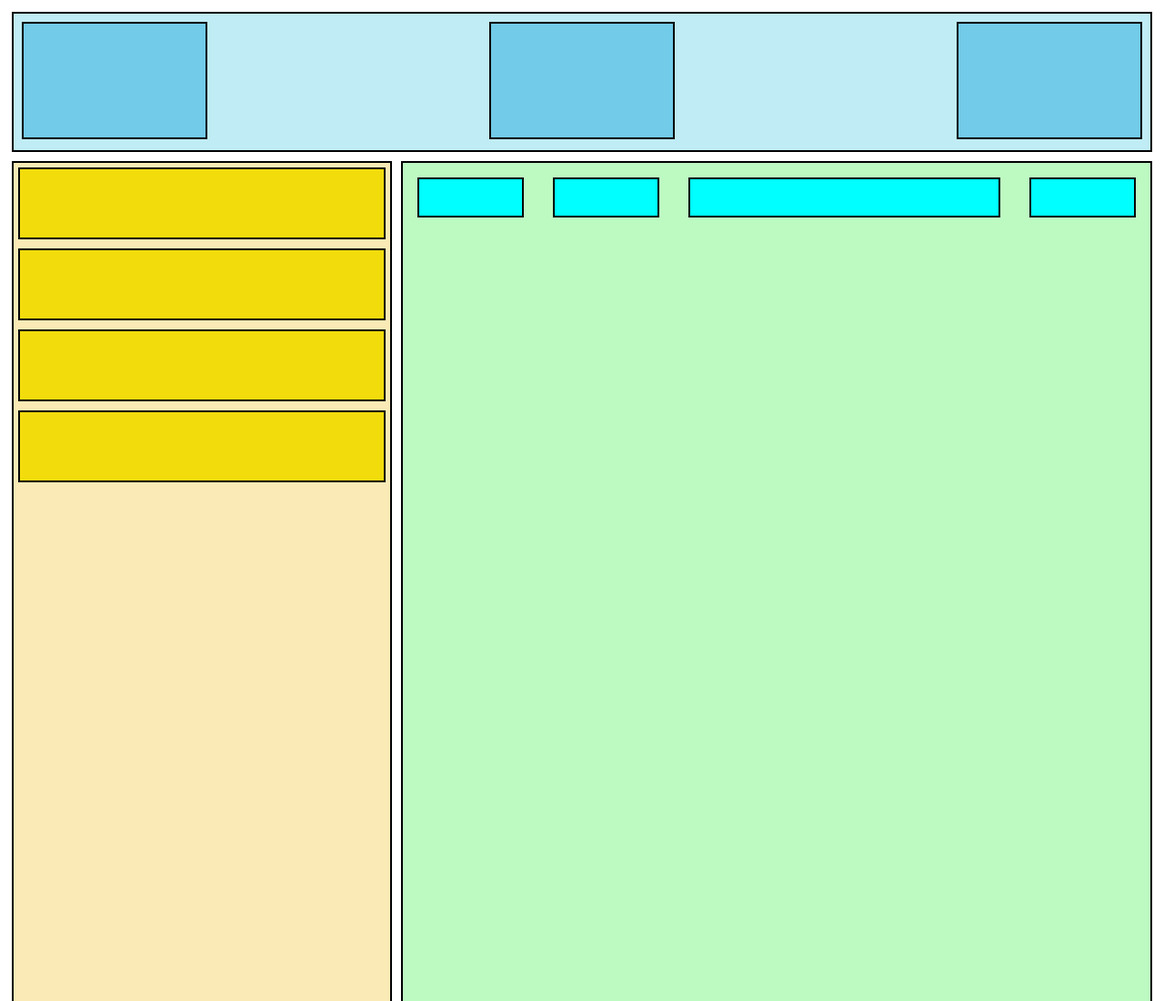
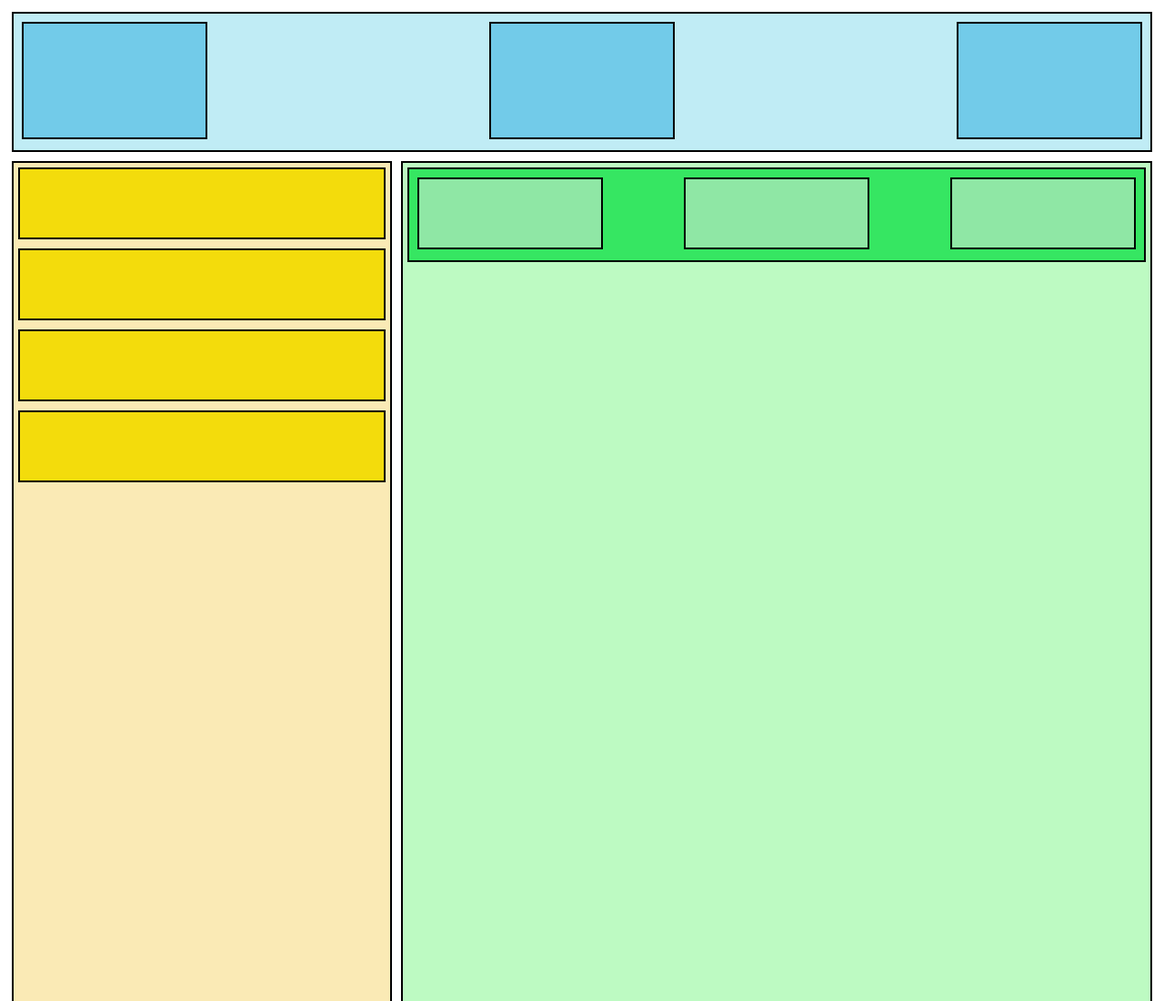
Before and after one commit to C-Au/Flexbox, a plain HTML site: page index.html in a window 1280 px wide. Shown: the top 1100 px of the page at 91% size. Drawn offline with Linux system fonts and the light colour scheme.

Commit message:
Added more boxes

```diff
--- a/Styles/main.css
+++ b/Styles/main.css
@@ -39,6 +39,16 @@ body {
   height: 100rem;
 }
 
+.container-four {
+  display: flex;
+  flex: 1;
+  height: 100px;
+  border: 2px solid black;
+  background-color: rgb(54, 230, 98);
+  justify-content: space-between;
+  margin: 5px;
+}
+
 .box-one {
   width: 200px;
   height: 125px;
@@ -54,3 +64,11 @@ body {
   border: 2px solid black;
   background-color: rgb(243, 220, 12);
 }
+
+.box-four {
+  width: 200px;
+  height: 75px;
+  margin: 9px;
+  border: 2px solid black;
+  background-color: rgb(143, 231, 165);
+}
--- a/index.html
+++ b/index.html
@@ -29,10 +29,10 @@
             </div> <!-- child -->
             <div class="box-three-bottom">
                 <div style="display: flex; justify-content: space-between;">
-                    <div style="background-color: aqua; flex: 1; height: 40px; margin: 1rem; border: 2px solid black;"></div>
-                    <div style="background-color: aqua; flex: 1; height: 40px; margin: 1rem; border: 2px solid black;"></div>
-                    <div style="background-color: aqua; flex: 3; height: 40px; margin: 1rem; border: 2px solid black;"></div>
-                    <div style="background-color: aqua; flex: 1; height: 40px; margin: 1rem; border: 2px solid black;"></div>
+                    <div class="container-four"> <!-- Parent -->
+                        <div class="box-four"></div> <!-- child -->
+                        <div class="box-four"></div> <!-- child -->
+                        <div class="box-four"></div> <!-- child -->
                 </div>
                 <div>
                     <div></div>
@@ -46,3 +46,12 @@
 </body>
 
 </html>
+
+<!--
+                    </div>
+                    <div style="background-color: aqua; flex: 1; height: 40px; margin: 1rem; border: 2px solid black;">
+                    </div>
+                    <div style="background-color: aqua; flex: 3; height: 40px; margin: 1rem; border: 2px solid black;">
+                    </div>
+                    <div style="background-color: aqua; flex: 1; height: 40px; margin: 1rem; border: 2px solid black;">
+                    </div> -->
```
